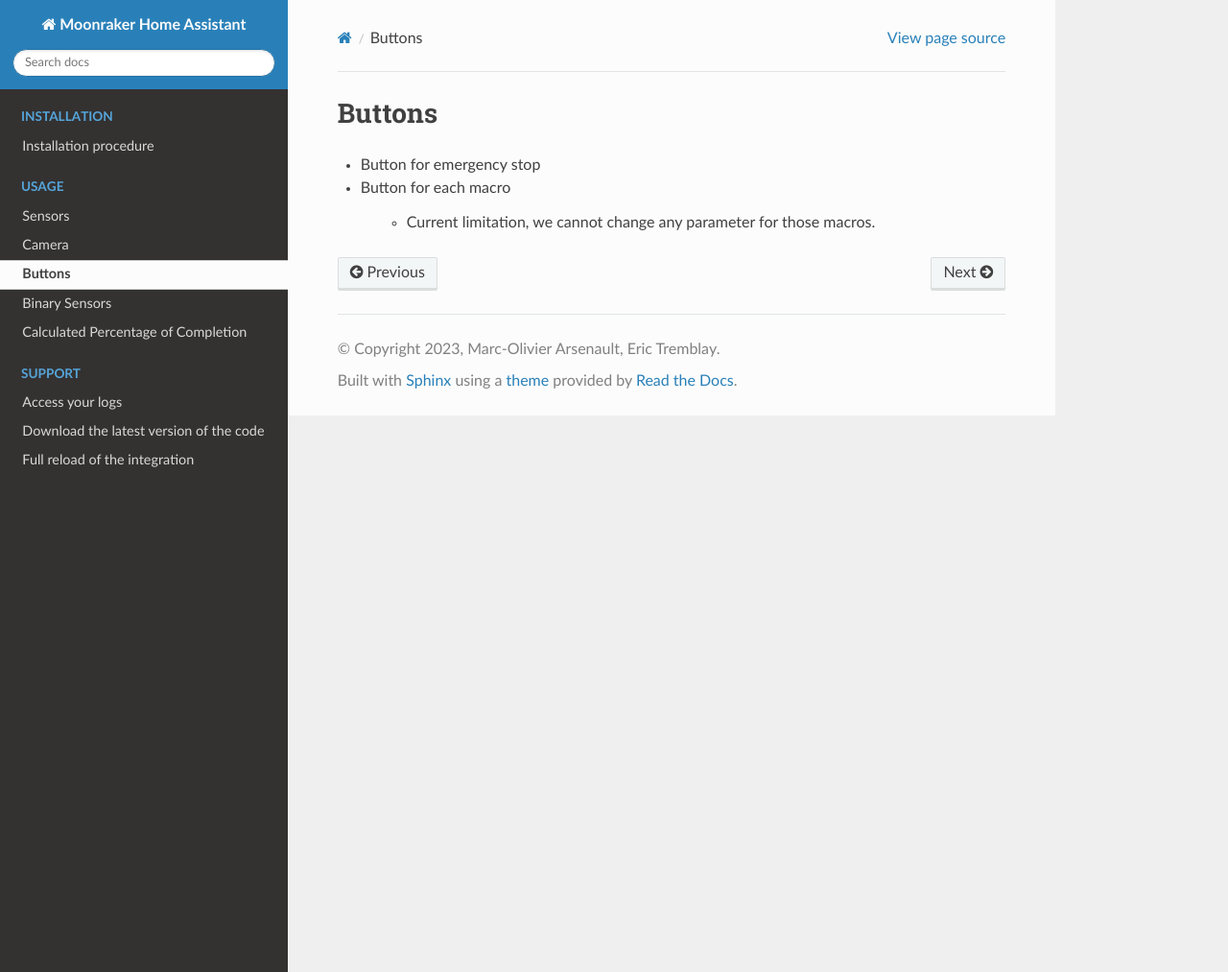
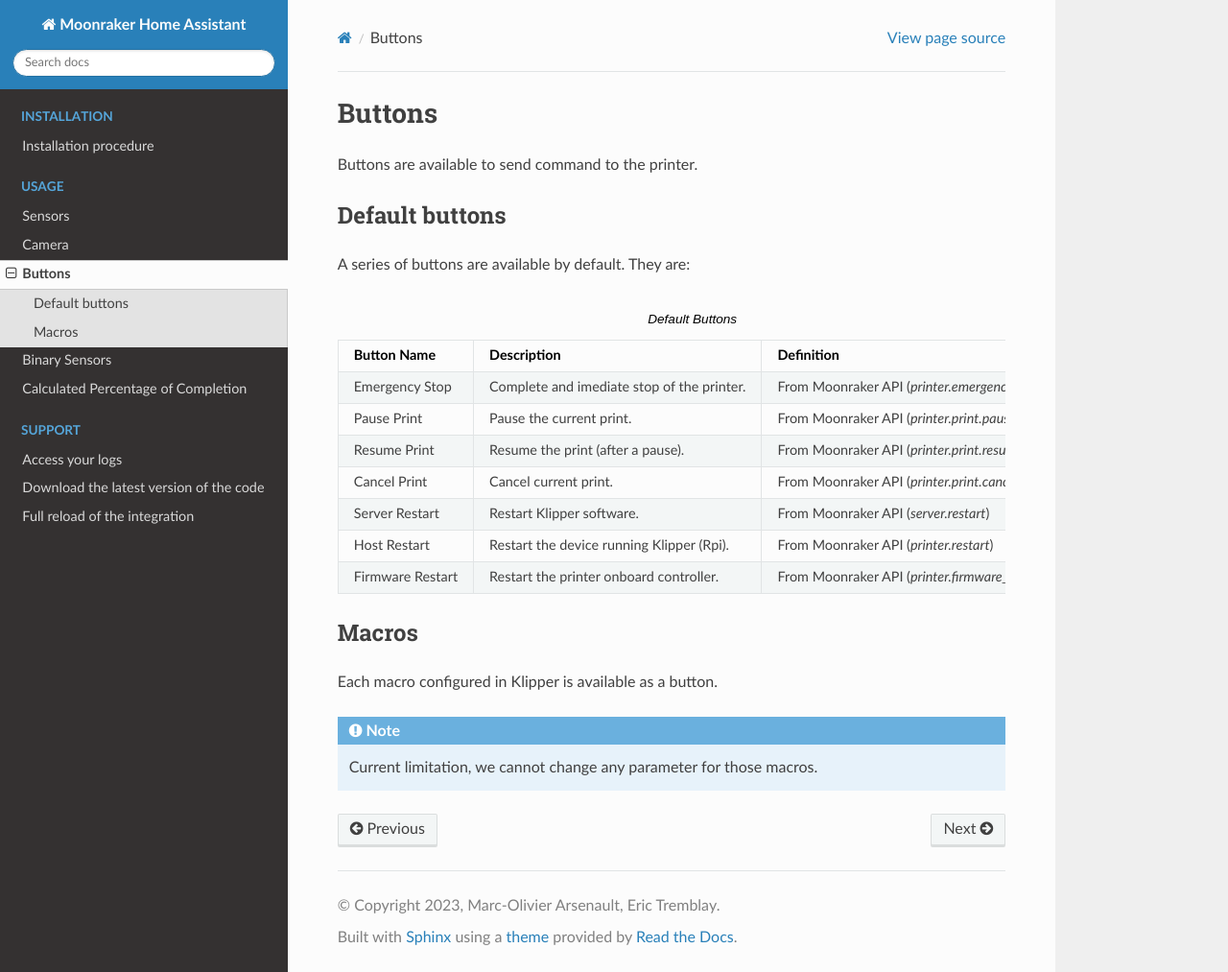
Before and after one commit to marcolivierarsenault/moonraker-home-assistant, a Sphinx documentation site: the page built from docs/entities/button.rst, in a window 1280 px wide and 1013 px high. Shown: the whole window at 96% size. Built offline with Sphinx 7.4.7 and the Read the Docs theme 2.0.0, drawn with Linux system fonts in a browser that asks for light colours.

Commit message:
update documentation

```diff
--- a/docs/entities/button.rst
+++ b/docs/entities/button.rst
@@ -1,7 +1,47 @@
 Buttons
 =================================
-* Button for emergency stop
 
-* Button for each macro
+Buttons are available to send command to the printer.
 
-    * Current limitation, we cannot change any parameter for those macros.
+Default buttons
+---------------------------------
+
+A series of buttons are available by default. They are:
+
+.. list-table:: Default Buttons
+  :header-rows: 1
+
+  * - Button Name
+    - Description
+    - Definition
+  * - Emergency Stop
+    - Complete and imediate stop of the printer.
+    - From Moonraker API (*printer.emergency_stop*)
+  * - Pause Print
+    - Pause the current print.
+    - From Moonraker API (*printer.print.pause*)
+  * - Resume Print
+    - Resume the print (after a pause).
+    - From Moonraker API (*printer.print.resume*)
+  * - Cancel Print
+    - Cancel current print.
+    - From Moonraker API (*printer.print.cancel*)
+  * - Server Restart
+    - Restart Klipper software.
+    - From Moonraker API (*server.restart*)
+  * - Host Restart
+    - Restart the device running Klipper (Rpi).
+    - From Moonraker API (*printer.restart*)
+  * - Firmware Restart
+    - Restart the printer onboard controller.
+    - From Moonraker API (*printer.firmware_restart*)
+
+
+Macros
+---------------------------------
+
+Each macro configured in Klipper is available as a button.
+
+.. note::
+
+   Current limitation, we cannot change any parameter for those macros.
```
Also changed, not shown: README.md (+1 -1 lines).
